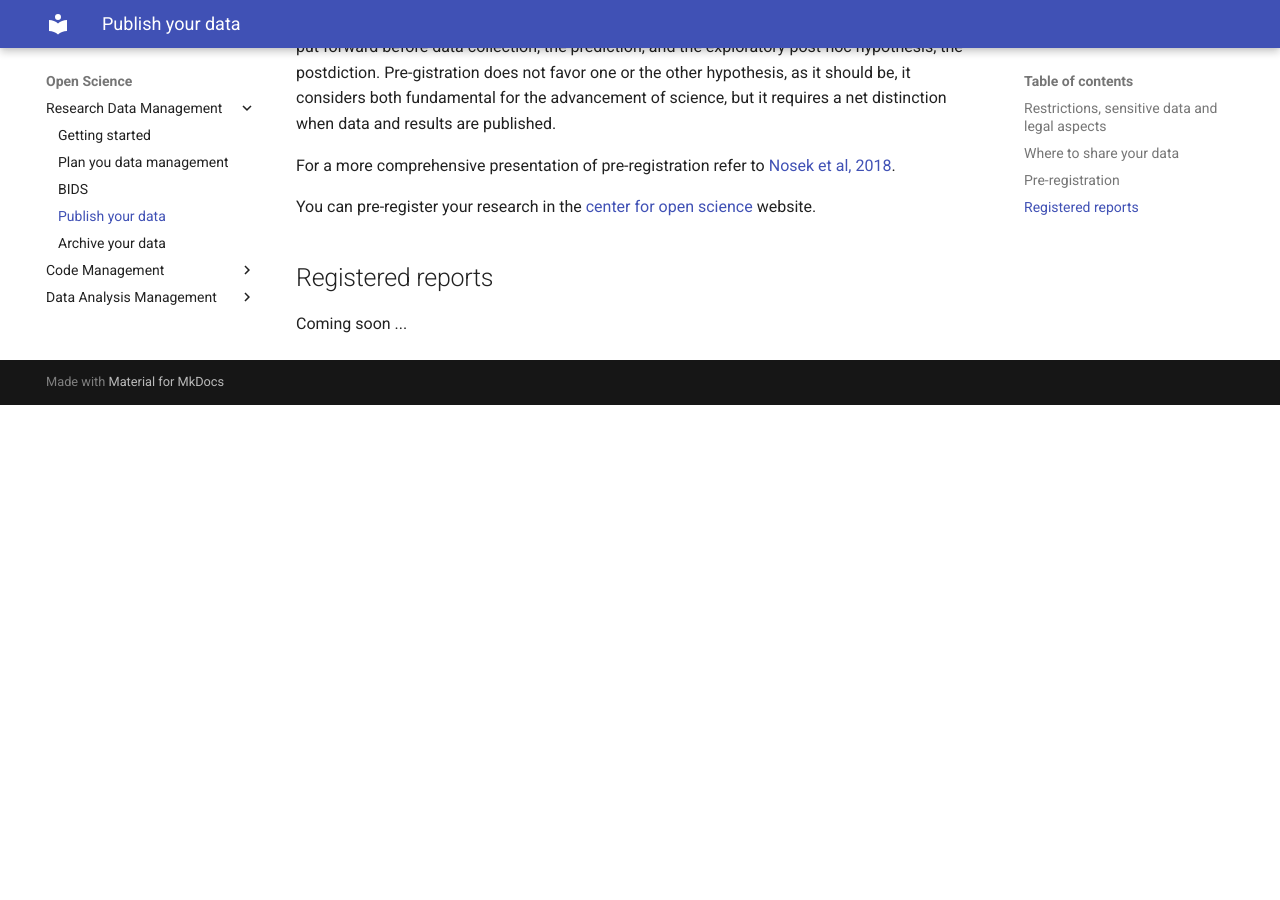
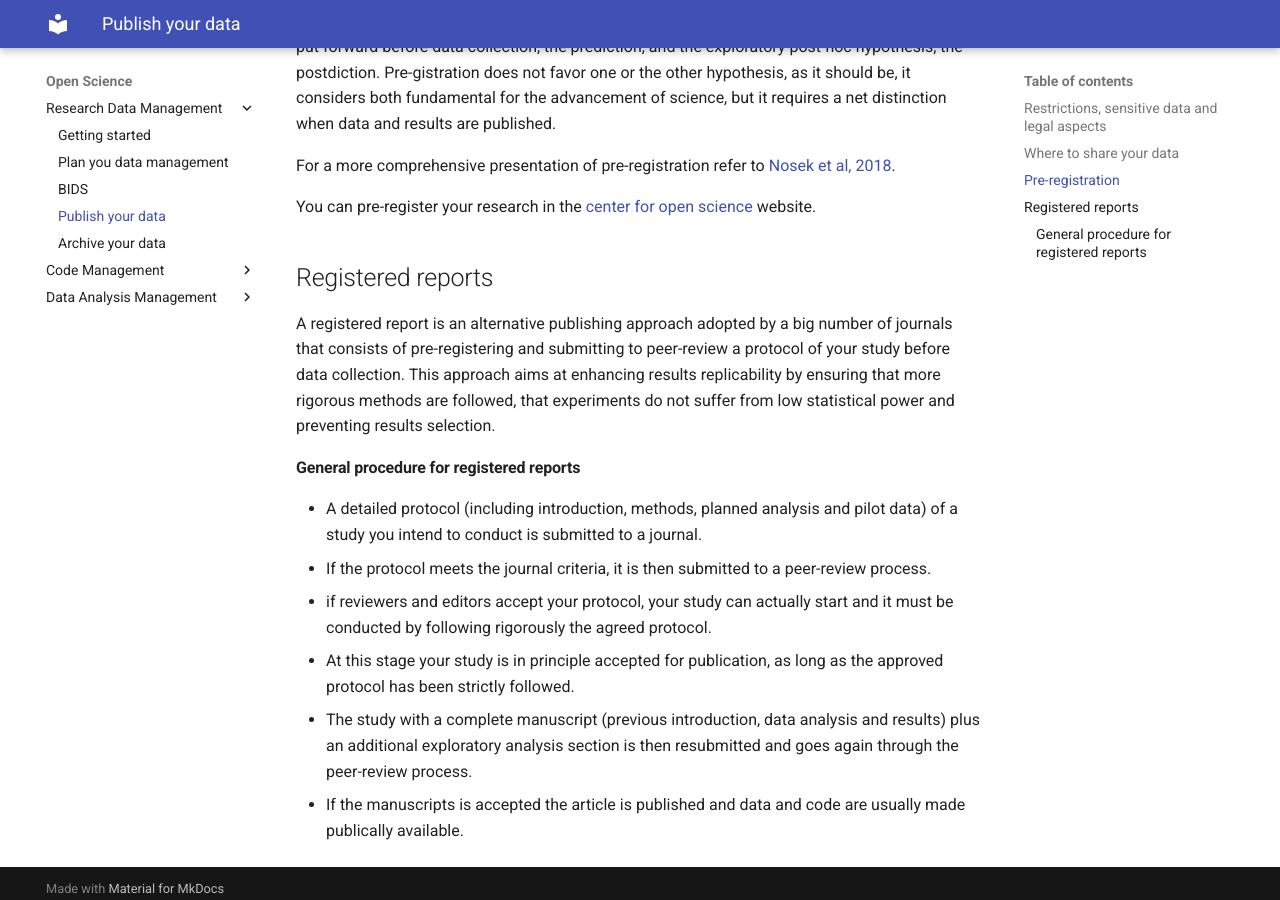
Before and after one commit to pvavra/temp-ipsy, an MkDocs documentation site: the page built from docs/open-science/research-data-management/publish.md, in a window 1280 px wide and 900 px high, scrolled down 1543 px. Built offline with MkDocs 1.6.1 and Material for MkDocs 9.7.7, drawn with Linux system fonts in a browser that asks for light colours; before the commit the page ends 1948 px from its top, so only the background shows below that.

Commit message:
Add registered reports

```diff
--- a/docs/open-science/research-data-management/publish.md
+++ b/docs/open-science/research-data-management/publish.md
@@ -51,4 +51,13 @@ You can pre-register your research in the [center for open science](https://www.
 
 ## Registered reports
 
-Coming soon ...
+A registered report is an alternative publishing approach adopted by a big number of journals that consists of pre-registering and submitting to peer-review a protocol of your study before data collection. This approach aims at enhancing results replicability by ensuring that more rigorous methods are followed, that experiments do not suffer from low statistical power and preventing results selection.
+
+#### General procedure for registered reports
+
+- A detailed protocol (including introduction, methods, planned analysis and pilot data) of a study you intend to conduct is submitted to a journal.
+- If the protocol meets the journal criteria, it is then submitted to a peer-review process.
+- if reviewers and editors accept your protocol, your study can actually start and it must be conducted by following rigorously the agreed protocol.
+- At this stage your study is in principle accepted for publication, as long as the approved protocol has been strictly followed.
+- The study with a complete manuscript (previous introduction, data analysis and results) plus an additional exploratory analysis section is then resubmitted and goes again through the peer-review process.
+- If the manuscripts is accepted the article is published and data and code are usually made publically available.
```
